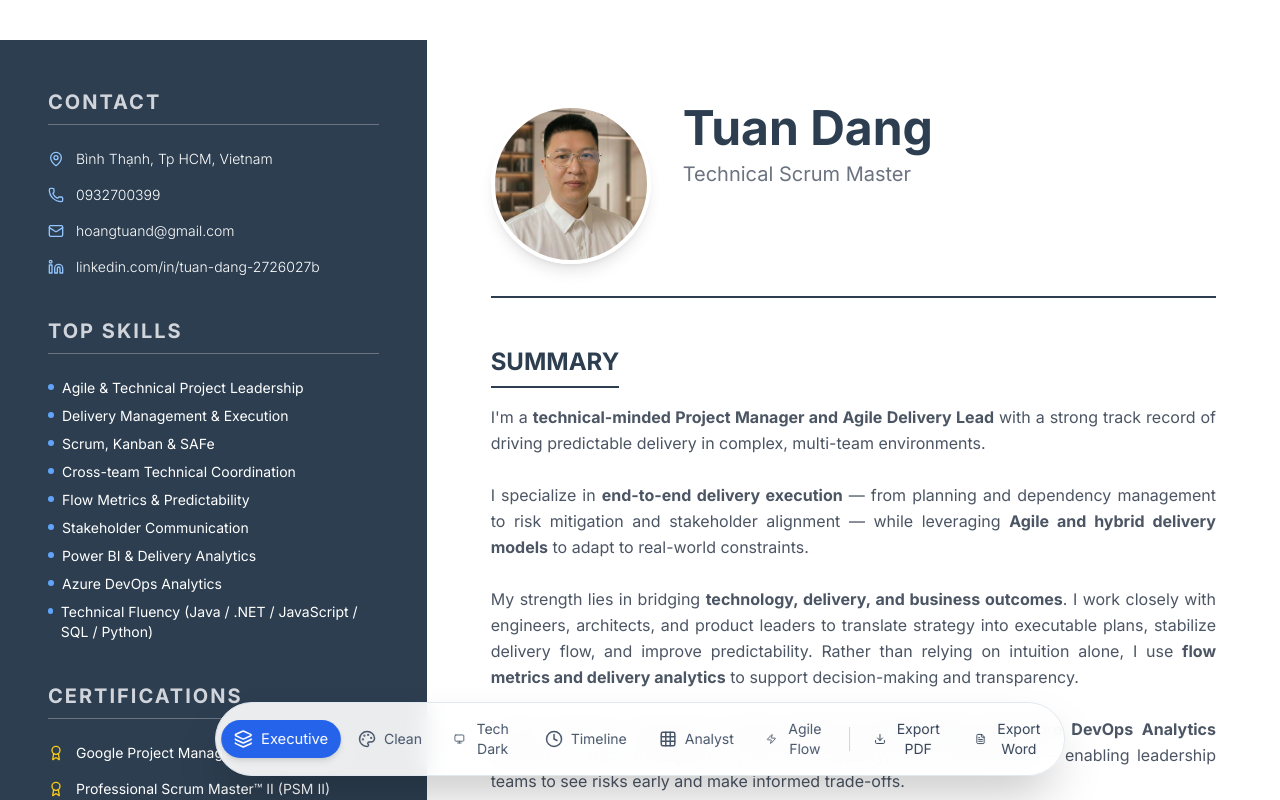
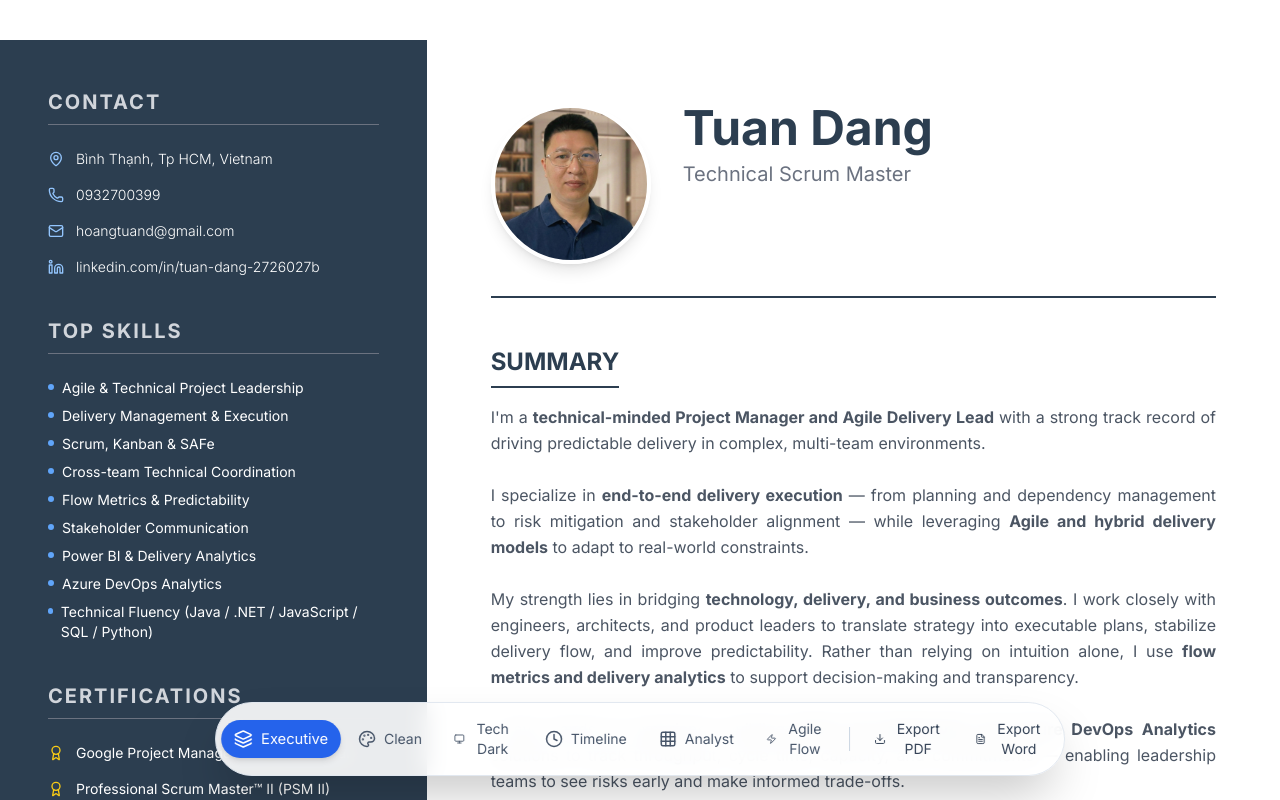
Before and after one commit to hoangtuan007/SM-Portfolio, a React (Vite) app: page / in a window 1280 px wide. Shown: the top 800 px of the page. Built offline with nearby package versions, Linux system fonts and the light colour scheme.

Commit message:
feat: update avatar image and upgrade React dependencies.

```diff
--- a/constants.ts
+++ b/constants.ts
@@ -3,7 +3,7 @@ import { ResumeData } from './types';
 export const RESUME_DATA: ResumeData = {
   name: "Tuan Dang",
   title: "Technical Scrum Master",
-  avatarUrl: "/avatar.jpg",
+  avatarUrl: "/avatar_v2.jpg",
   summary: `I'm a <b>technical-minded Project Manager and Agile Delivery Lead</b> with a strong track record of driving predictable delivery in complex, multi-team environments.
 <br/><br/>
 I specialize in <b>end-to-end delivery execution</b> — from planning and dependency management to risk mitigation and stakeholder alignment — while leveraging <b>Agile and hybrid delivery models</b> to adapt to real-world constraints.
--- a/package.json
+++ b/package.json
@@ -9,9 +9,9 @@
     "preview": "vite preview"
   },
   "dependencies": {
-    "react-dom": "^19.2.0",
-    "react": "^19.2.0",
-    "lucide-react": "^0.555.0"
+    "lucide-react": "^0.555.0",
+    "react": "^19.2.3",
+    "react-dom": "^19.2.3"
   },
   "devDependencies": {
     "@types/node": "^22.14.0",
```
Also changed, not shown: public/avatar_v2.jpg (added), 1 other file (tests, documents, lock files or other folders).
